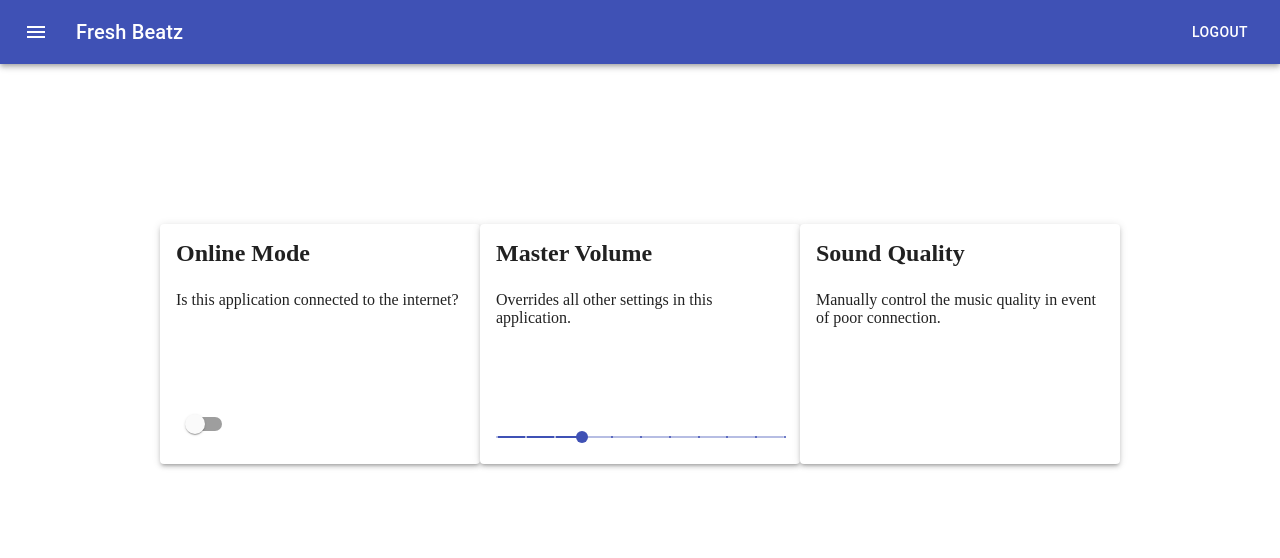
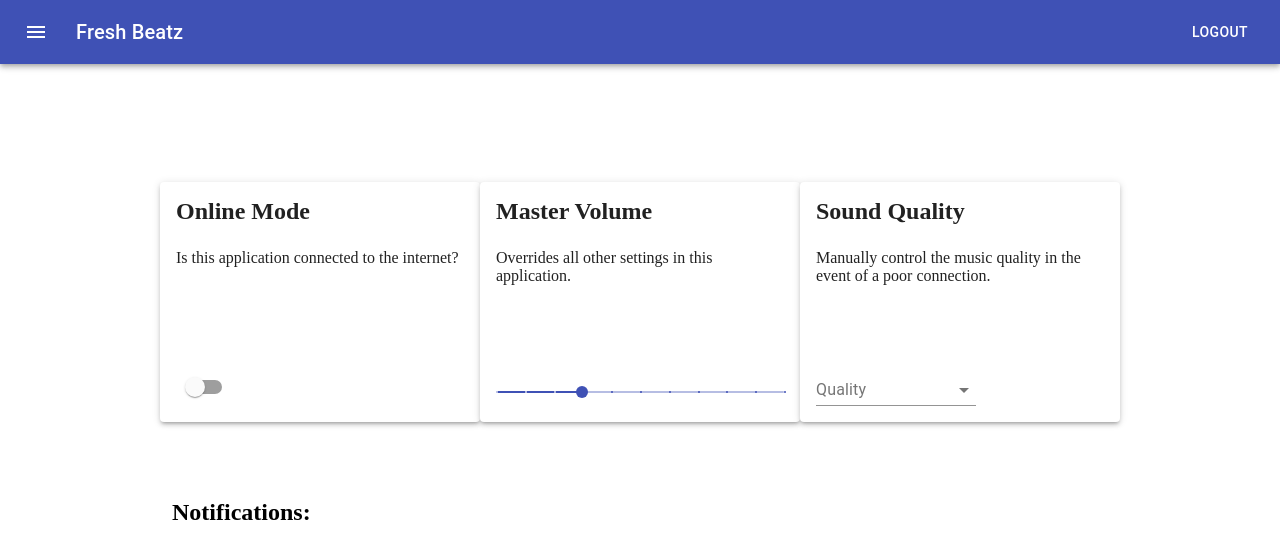
Before and after one commit to DavidAndreww/411_week3_musicApp, a React (Create React App) app: page / in a window 1280 px wide. Shown: the top 558 px of the page. Built offline with nearby package versions, Linux system fonts and the light colour scheme.

Commit message:
DRYing code and added notifications componenent

```diff
--- a/src/Index.css
+++ b/src/Index.css
@@ -10,7 +10,20 @@
 .login-page button {
   margin-top: 1em;
 }
+.dashboard {
+  padding: 5em 10em 0em;
+  height: 500px;
+  display: flex;
+  flex-direction: column;
+  justify-content: space-around;
+}
+.dashboard .notifications{
+  margin-left: .75em;
+}
 .card {
+  display: flex;
+  flex-direction: column;
+  justify-content: space-between;
   width: 20em;
   height: 15em;
   padding: 1em;
@@ -18,11 +31,10 @@
 .card .card-content h2{
   margin-bottom: 1em;
 }
-.card .card-content p{
-  margin-bottom: 6em;
+.card-container {
+  display: flex;
+  justify-content: space-between;
 }
-.dashboard {
-  padding: 10em 10em 0em 10em;
-  display: flex;
-  justify-content: space-around;
+.card .select {
+  width: 10em;
 }
--- a/src/components/Card.js
+++ b/src/components/Card.js
@@ -4,7 +4,6 @@ import CardContent from "./CardContent";
 import CardActions from "./CardActions";
 
 const Card = ({title, content, type}) => {
-
   return (
     <Paper className="card" elevation={3}>
       <CardContent title={title} content={content}/>
--- a/src/components/CardActions.js
+++ b/src/components/CardActions.js
@@ -1,6 +1,7 @@
 import React from "react";
 import CardSwitch from './CardSwitch'
 import CardSlider from './CardSlider'
+import CardSelect from './CardSelect'
 
 const CardActions = ({ type }) => {
   switch (type) {
@@ -8,6 +9,8 @@ const CardActions = ({ type }) => {
       return <CardSwitch />;
     case "slider":
        return <CardSlider />;
+    case "select":
+      return <CardSelect />;
     default:
       return null;
   }
--- a/src/components/CardSelect.js
+++ b/src/components/CardSelect.js
@@ -0,0 +1,20 @@
+import React from "react";
+import Select from "@material-ui/core/Select";
+import MenuItem from "@material-ui/core/MenuItem";
+import FormControl from '@material-ui/core/FormControl';
+import InputLabel from '@material-ui/core/InputLabel'
+
+const CardSelect = () => {
+  return (
+    <FormControl className="select">
+        <InputLabel id="demo-simple-select-label">Quality</InputLabel>
+        <Select>
+          <MenuItem value='low'>Low</MenuItem>
+          <MenuItem value='normal'>Normal</MenuItem>
+          <MenuItem value='high'>High</MenuItem>
+        </Select>
+      </FormControl>
+  );
+};
+
+export default CardSelect;
--- a/src/components/Dashboard.js
+++ b/src/components/Dashboard.js
@@ -1,5 +1,6 @@
 import React from "react";
 import Card from "./Card";
+import Notifications from "./Notifications";
 
 class Dashboard extends React.Component {
   render() {
@@ -12,12 +13,27 @@ class Dashboard extends React.Component {
 
     const soundCardTitle = "Sound Quality";
     const soundCardContent =
-      "Manually control the music quality in event of poor connection.";
+      "Manually control the music quality in the event of a poor connection.";
     return (
       <div className="dashboard">
-        <Card title={onlineCardTitle} content={onlineCardContent} type='switch'/>
-        <Card title={volumeCardTitle} content={volumeCardContent} type='slider'/>
-        <Card title={soundCardTitle} content={soundCardContent} />
+        <div className="card-container">
+          <Card
+            title={onlineCardTitle}
+            content={onlineCardContent}
+            type="switch"
+          />
+          <Card
+            title={volumeCardTitle}
+            content={volumeCardContent}
+            type="slider"
+          />
+          <Card
+            title={soundCardTitle}
+            content={soundCardContent}
+            type="select"
+          />
+        </div>
+        <Notifications />
       </div>
     );
   }
--- /dev/null
+++ b/src/components/Notifications.js
@@ -0,0 +1,11 @@
+import React from "react";
+
+const Notifications = () => {
+  return (
+    <div className="notifications">
+      <h2>Notifications:</h2>
+    </div>
+  );
+};
+
+export default Notifications;
```
Also changed, not shown: src/components/App.js (+13 -7 lines).
